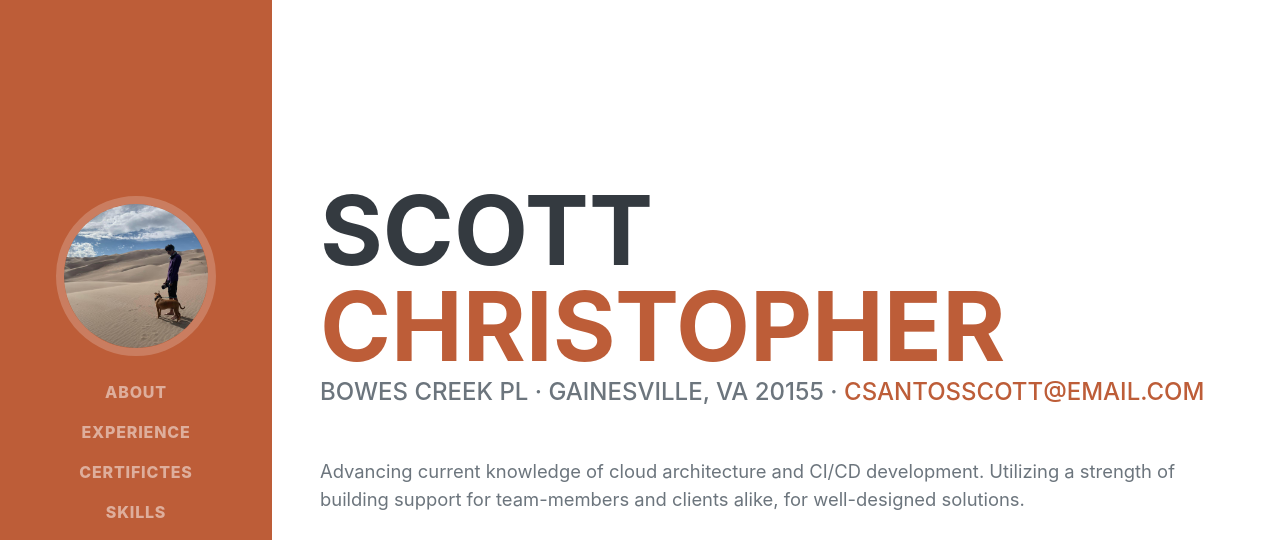
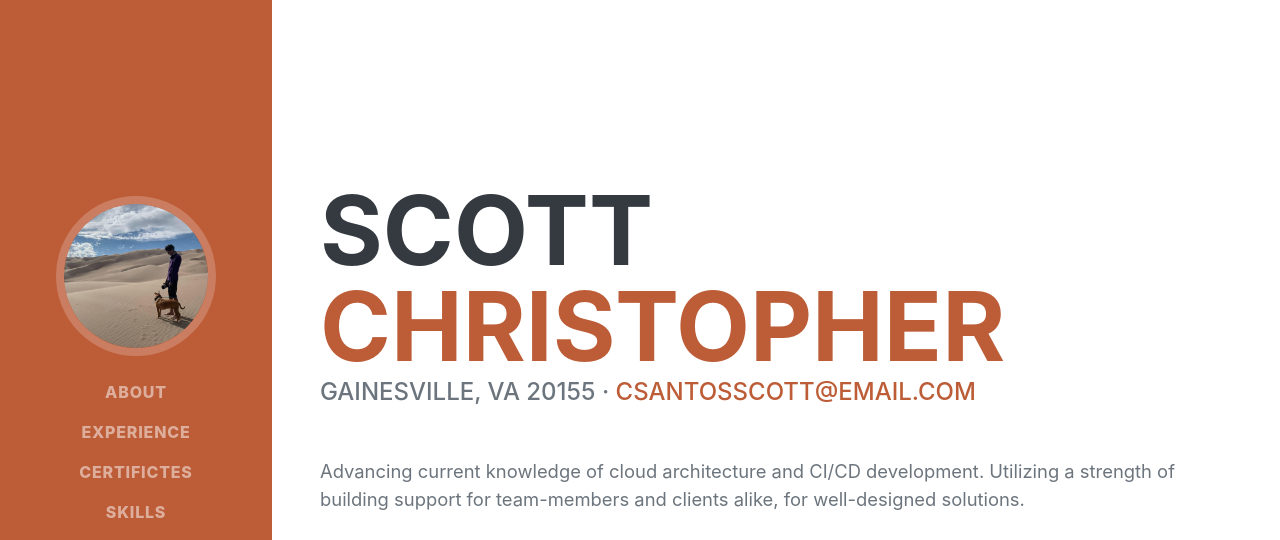
Before and after one commit to Csantosscott/cv, a plain HTML site: page index.html in a window 1280 px wide. Shown: the top 540 px of the page. Drawn offline with nearby package versions, Linux system fonts and the light colour scheme; a web font is replaced by a local one.

Commit message:
Update index.html

```diff
--- a/index.html
+++ b/index.html
@@ -44,7 +44,7 @@
                         <span class="text-primary">Christopher</span>
                     </h1>
                     <div class="subheading mb-5">
-                        Bowes Creek Pl · Gainesville, VA 20155 ·
+                        Gainesville, VA 20155 ·
                         <a href="mailto:Csantosscott@email.com">Csantosscott@email.com</a>
                     </div>
                     <p class="lead mb-5">Advancing current knowledge of cloud architecture and CI/CD development. Utilizing a strength of building support for team-members and clients alike, for well-designed solutions. </p>
```
